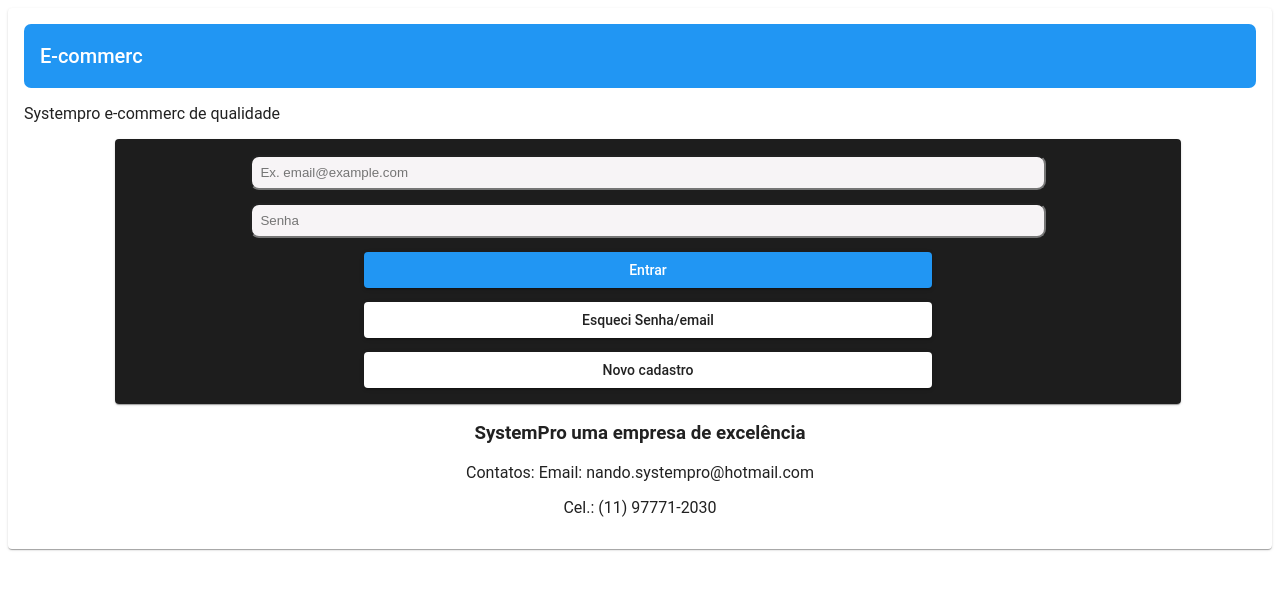
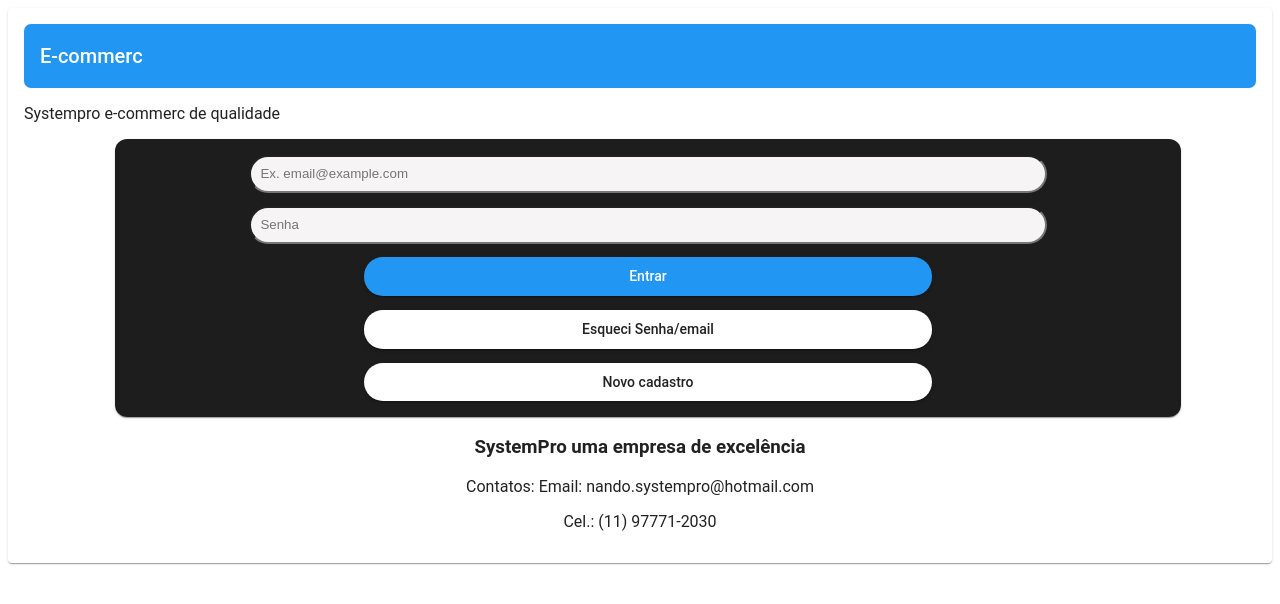
Before and after one commit to Fernandolilo/E-commerc-Angular, an Angular app: page /login in a window 1280 px wide. Shown: the top 604 px of the page. Built offline with nearby package versions, Linux system fonts and the light colour scheme.

Commit message:
Iniciado autenticação

```diff
--- a/src/app/app.component.scss
+++ b/src/app/app.component.scss
@@ -1,8 +1,10 @@
 mat-toolbar{
   border-radius: 7px;
   background-color: rgb(54, 10, 105);
+
 }
 .footer{
   text-align: center;
   position: relative;
+  bottom: 0%;
 }
--- a/src/app/app.component.ts
+++ b/src/app/app.component.ts
@@ -6,5 +6,5 @@ import { Component } from '@angular/core';
   styleUrls: ['./app.component.scss']
 })
 export class AppComponent {
-  title = 'ecommer-c';
+  title = 'e-commerc';
 }
--- a/src/app/app.module.ts
+++ b/src/app/app.module.ts
@@ -3,6 +3,7 @@ import { BrowserModule } from '@angular/platform-browser';
 
 import { AppRoutingModule } from './app-routing.module';
 import { AppComponent } from './app.component';
+import { AuthService } from './services/auth.service';
 import { AppMaterialModule } from './shared/material/App-material.module';
 
 
@@ -18,6 +19,7 @@ import { AppMaterialModule } from './shared/material/App-material.module';
 
   ],
   providers: [
+    AuthService
   ],
   bootstrap: [AppComponent]
 })
--- a/src/app/components/pages/login/login.component.scss
+++ b/src/app/components/pages/login/login.component.scss
@@ -1,6 +1,6 @@
 .body{
   text-align: center;
-  border-radius: 9px;
+  border-radius: 12px;
   justify-content: center;
   align-items: center;
   width: 100%;
@@ -13,15 +13,15 @@ mat-card{
   align-items: center;
   width: 85%;
   display: inline-block;
-
+  border-radius: 12px;
 }
 
 input{
   background-color: rgb(247, 244, 246);
   color: rgb(19, 18, 18);
-  border-radius: 9px;
+  border-radius: 19px;
   width: 75%;
-  padding: 0.6em;
+  padding: 0.7em;
   margin-bottom: 1em;
 }
 
@@ -30,5 +30,6 @@ button{
   justify-content: center;
   align-items: center;
   margin-bottom: 1em;
-
+  border-radius: 19px;
+  padding: 0.1em;
 }
--- a/src/app/components/pages/login/login.component.ts
+++ b/src/app/components/pages/login/login.component.ts
@@ -1,5 +1,7 @@
 import { Component, OnInit } from '@angular/core';
 import { CredenciaisDTO } from 'src/app/models/CredencialDTO';
+import { AuthService } from 'src/app/services/auth.service';
+
 
 @Component({
   selector: 'app-login',
@@ -14,12 +16,18 @@ export class LoginComponent implements OnInit {
     senha: '',
   };
 
-  constructor() {}
+
+  constructor(public auth: AuthService) {}
 
   ngOnInit(): void {}
 
   login() {
-    console.log(this.creds);
-
+    //console.log(this.creds);
+    this.auth.authenticated(this.creds)
+    .subscribe(response =>{
+      console.log(response.headers.get('Authorization'));
+    }, error =>{
+      console.log(error);
+    })
   }
 }
--- /dev/null
+++ b/src/app/models/local_user.ts
@@ -0,0 +1,3 @@
+export interface LocalUser{
+  token: string;
+}
--- /dev/null
+++ b/src/app/services/auth.service.ts
@@ -0,0 +1,19 @@
+import { API_CONFIG } from './../config/API_CONFIG';
+import { CredenciaisDTO } from 'src/app/models/CredencialDTO';
+import { HttpClient } from '@angular/common/http';
+import { Injectable } from '@angular/core';
+
+@Injectable({
+  providedIn: 'root'
+})
+export class AuthService {
+
+  constructor(public http: HttpClient) { }
+
+  authenticated(creds: CredenciaisDTO){
+    return this.http.post(`${API_CONFIG.baseUrl}/login`, creds,{
+      observe: 'response',
+      responseType: 'text'
+    });
+  }
+}
```
Also changed, not shown: src/app/shared/path/path.module.ts (+10 -3 lines), 1 other file (tests, documents, lock files or other folders).
